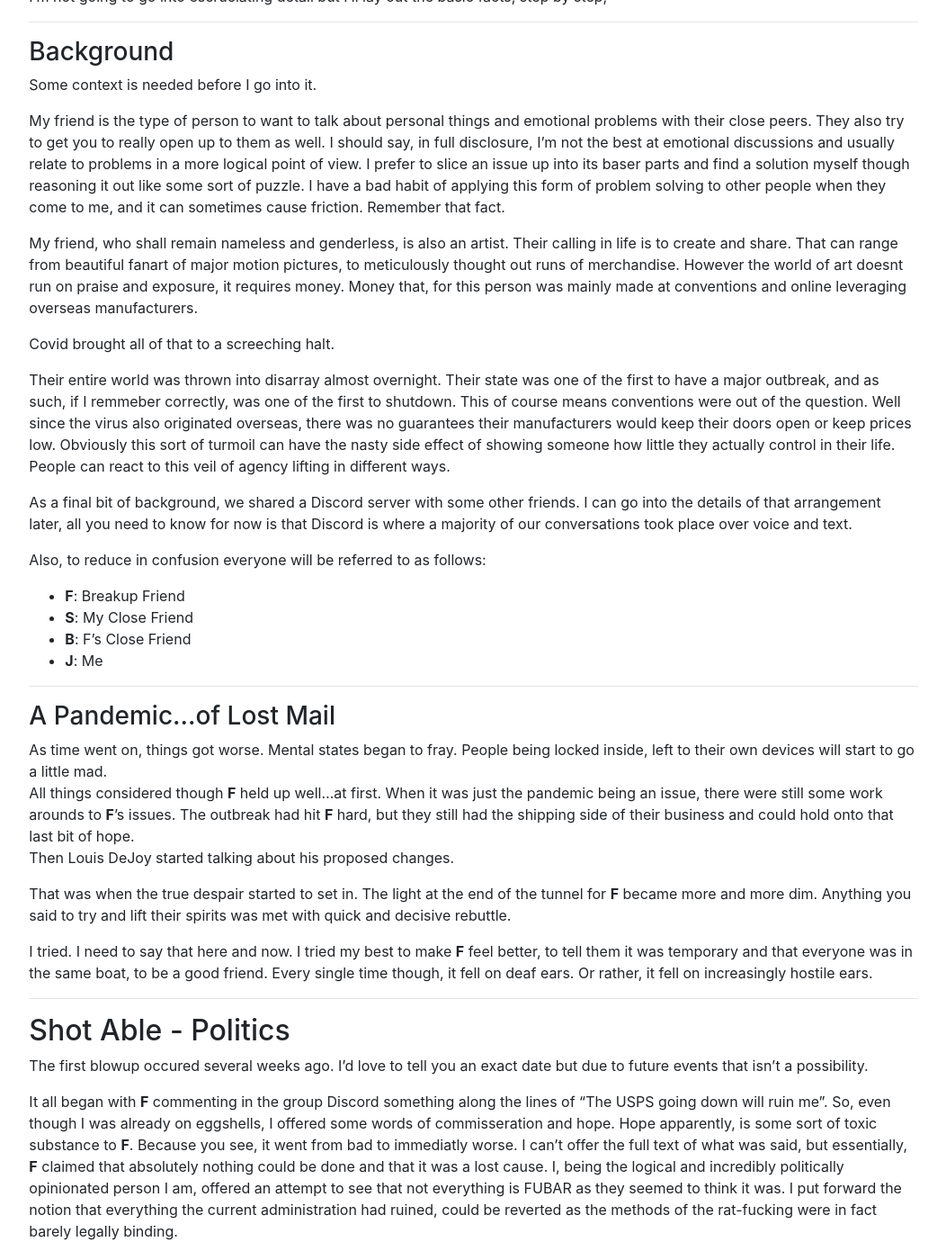
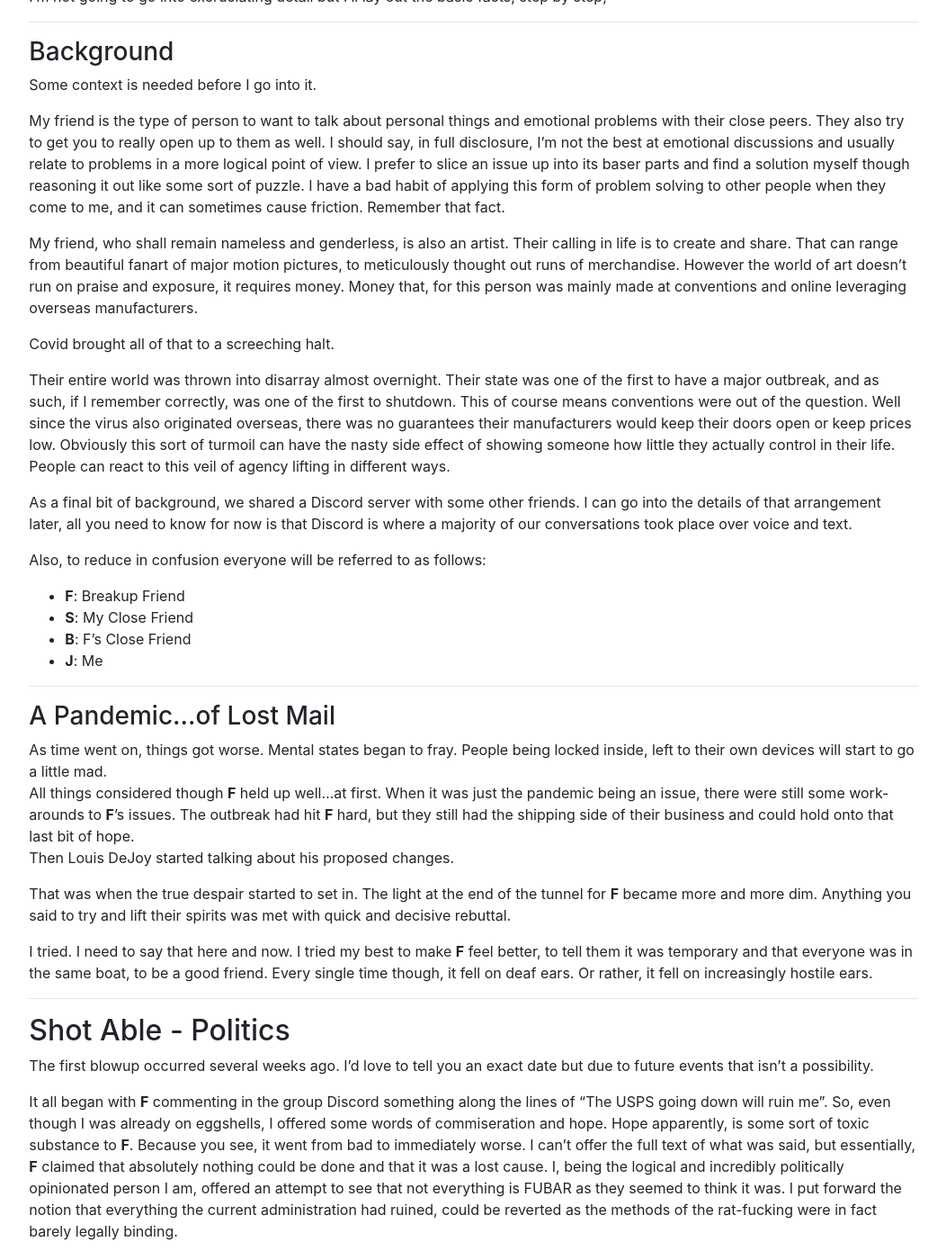
Before and after one commit to JayBee2814/jaybee2814.github.io, a Jekyll site: the page built from _posts/2020-09-17-breakups.md, in a window 1280 px wide and 1400 px high, scrolled down 718 px. Shown: the whole window at 90% size, without its empty margins (220-1272 px from the left). Built offline with Jekyll 4.4.1, drawn with Linux system fonts in a browser that asks for light colours; nearby versions of some CDN libraries; some of the changed text lies outside the part shown.

Commit message:
Minor Updates

```diff
--- a/404.html
+++ b/404.html
@@ -1,6 +1,6 @@
 ---
 layout: cover
-title: JayBee - 404
+title: 404 - JayBee
 ---
 
 <main role="main" class="inner cover">
--- a/_posts/2020-09-17-breakups.md
+++ b/_posts/2020-09-17-breakups.md
@@ -20,11 +20,11 @@
 
 My friend is the type of person to want to talk about personal things and emotional problems with their close peers. They also try to get you to really open up to them as well. I should say, in full disclosure, I'm not the best at emotional discussions and usually relate to problems in a more logical point of view. I prefer to slice an issue up into its baser parts and find a solution myself though reasoning it out like some sort of puzzle. I have a bad habit of applying this form of problem solving to other people when they come to me, and it can sometimes cause friction. Remember that fact.
 
-My friend, who shall remain nameless and genderless, is also an artist. Their calling in life is to create and share. That can range from beautiful fanart of major motion pictures, to meticulously thought out runs of merchandise. However the world of art doesnt run on praise and exposure, it requires money. Money that, for this person was mainly made at conventions and online leveraging overseas manufacturers.
+My friend, who shall remain nameless and genderless, is also an artist. Their calling in life is to create and share. That can range from beautiful fanart of major motion pictures, to meticulously thought out runs of merchandise. However the world of art doesn't run on praise and exposure, it requires money. Money that, for this person was mainly made at conventions and online leveraging overseas manufacturers.
 
 Covid brought all of that to a screeching halt.
 
-Their entire world was thrown into disarray almost overnight. Their state was one of the first to have a major outbreak, and as such, if I remmeber correctly, was one of the first to shutdown. This of course means conventions were out of the question. Well since the virus also originated overseas, there was no guarantees their manufacturers would keep their doors open or keep prices low. Obviously this sort of turmoil can have the nasty side effect of showing someone how little they actually control in their life. People can react to this veil of agency lifting in different ways.
+Their entire world was thrown into disarray almost overnight. Their state was one of the first to have a major outbreak, and as such, if I remember correctly, was one of the first to shutdown. This of course means conventions were out of the question. Well since the virus also originated overseas, there was no guarantees their manufacturers would keep their doors open or keep prices low. Obviously this sort of turmoil can have the nasty side effect of showing someone how little they actually control in their life. People can react to this veil of agency lifting in different ways.
 
 As a final bit of background, we shared a Discord server with some other friends. I can go into the details of that arrangement later, all you need to know for now is that Discord is where a majority of our conversations took place over voice and text.
 
@@ -38,24 +38,24 @@
 
 ### A Pandemic...of Lost Mail
 As time went on, things got worse. Mental states began to fray. People being locked inside, left to their own devices will start to go a little mad.
-All things considered though **F** held up well...at first. When it was just the pandemic being an issue, there were still some work arounds to **F**'s issues.
+All things considered though **F** held up well...at first. When it was just the pandemic being an issue, there were still some work-arounds to **F**'s issues.
 The outbreak had hit **F** hard, but they still had the shipping side of their business and could hold onto that last bit of hope.
 Then Louis DeJoy started talking about his proposed changes.
 
-That was when the true despair started to set in. The light at the end of the tunnel for **F** became more and more dim. Anything you said to try and lift their spirits was met with quick and decisive rebuttle.
+That was when the true despair started to set in. The light at the end of the tunnel for **F** became more and more dim. Anything you said to try and lift their spirits was met with quick and decisive rebuttal.
 
 I tried. I need to say that here and now. I tried my best to make **F** feel better, to tell them it was temporary and that everyone was in the same boat, to be a good friend. Every single time though, it fell on deaf ears. Or rather, it fell on increasingly hostile ears.
 
 --------------------------------------------------------------------------------------------------------------------------------------------------------------------------------------
 
 ## Shot Able - Politics
-The first blowup occured several weeks ago. I'd love to tell you an exact date but due to future events that isn't a possibility.
+The first blowup occurred several weeks ago. I'd love to tell you an exact date but due to future events that isn't a possibility.
 
-It all began with **F** commenting in the group Discord something along the lines of "The USPS going down will ruin me". So, even though I was already on eggshells, I offered some words of commisseration and hope. Hope apparently, is some sort of toxic substance to **F**. Because you see, it went from bad to immediatly worse. I can't offer the full text of what was said, but essentially, **F** claimed that absolutely nothing could be done and that it was a lost cause. I, being the logical and incredibly politically opinionated person I am, offered an attempt to see that not everything is FUBAR as they seemed to think it was. I put forward the notion that everything the current administration had ruined, could be reverted as the methods of the rat-fucking were in fact barely legally binding.
+It all began with **F** commenting in the group Discord something along the lines of "The USPS going down will ruin me". So, even though I was already on eggshells, I offered some words of commiseration and hope. Hope apparently, is some sort of toxic substance to **F**. Because you see, it went from bad to immediately worse. I can't offer the full text of what was said, but essentially, **F** claimed that absolutely nothing could be done and that it was a lost cause. I, being the logical and incredibly politically opinionated person I am, offered an attempt to see that not everything is FUBAR as they seemed to think it was. I put forward the notion that everything the current administration had ruined, could be reverted as the methods of the rat-fucking were in fact barely legally binding.
 
 I then said I was sorry that I wasn't as vocal anymore except for the odd political statement. I explained it was due to me having a new relationship in my life that I was trying to foster.
 
-That was the ostensible trigger. **F** immediatley shifted into a shutdown procedure and reverted to nothing but terse statements, one word responses, or flat out refusal to acknowledge my existence. This went on for 2 days before I finally began to realize the full extent of **F**'s anger.
+That was the ostensible trigger. **F** immediately shifted into a shutdown procedure and reverted to nothing but terse statements, one word responses, or flat out refusal to acknowledge my existence. This went on for 2 days before I finally began to realize the full extent of **F**'s anger.
 
 --------------------------------------------------------------------------------------------------------------------------------------------------------------------------------------
 
```
Also changed, not shown: other parts of _posts/2020-09-17-breakups.md (+2 -2 lines), _posts/2020-10-14-peephole.md (+7 -7 lines).
